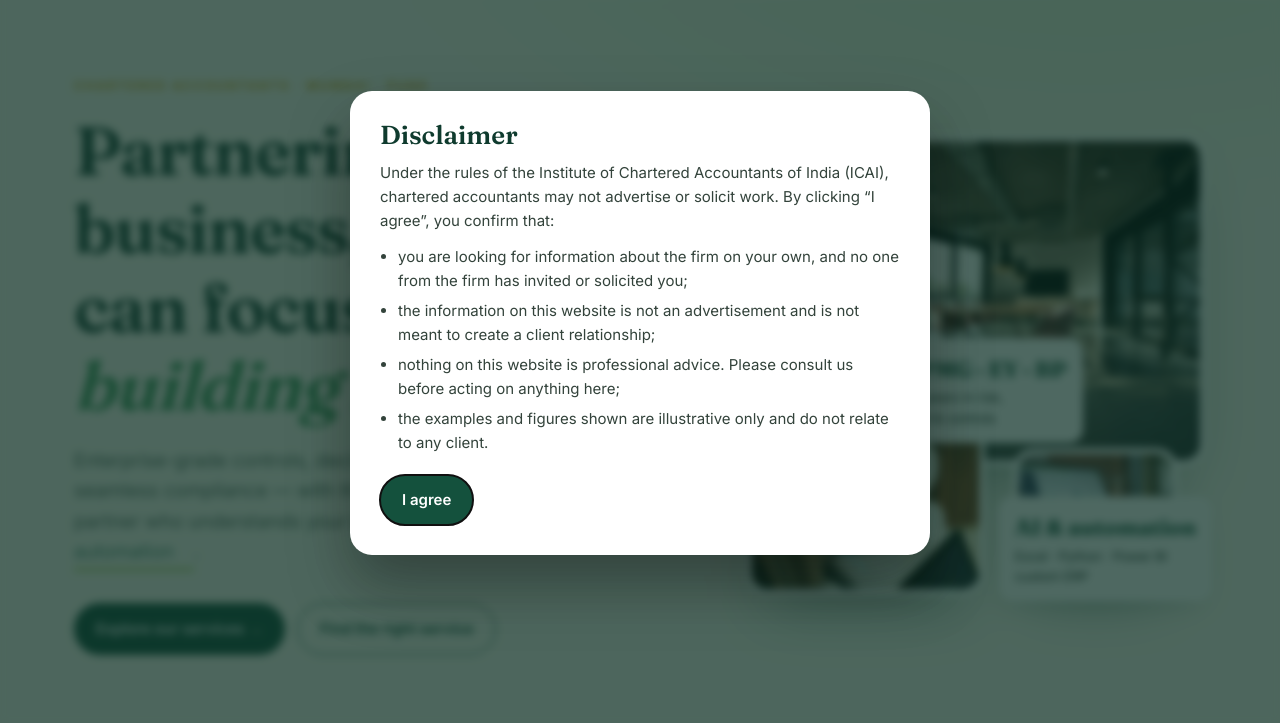
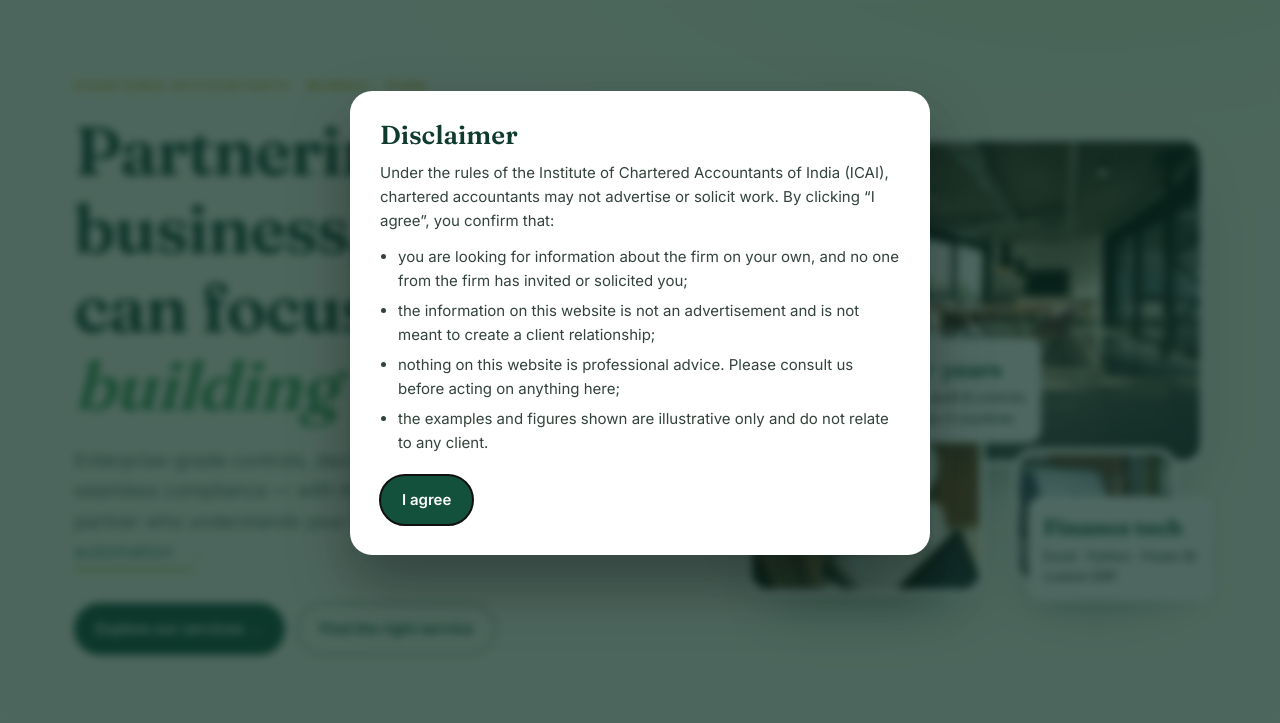
Before and after one commit to jdevendra6509-beep/SDDA-Website, a plain HTML site: page index.html in a window 1280 px wide. Shown: the part 77-800 px from the top of the page. Drawn offline with Linux system fonts and the light colour scheme.

Commit message:
Remove firm names and rename hero automation card
Drop KPMG, EY and BP / British Petroleum from the hero card and founder
bio, and relabel the "AI & automation" card as "Finance tech".

Co-Authored-By: Claude Opus 5.5 <noreply@anthropic.com>
Claude-Session: https://claude.ai/code/session_01LzoGuwiTQoDq7AeuSHCJAx

```diff
--- a/index.html
+++ b/index.html
@@ -49,13 +49,13 @@
       <div class="hero-visual">
         <div class="hero-photos">
           <figure class="hp hp-main"><img src="assets/img/photos/office-glass.jpg" alt="A bright, modern office with a meeting table" width="1200" height="801" fetchpriority="high"></figure>
-          <figure class="hp hp-ai"><img src="assets/img/photos/ai-robot.jpg" alt="A humanoid robot, representing AI and automation" width="800" height="533" loading="lazy"></figure>
+          <figure class="hp hp-ai"><img src="assets/img/photos/ai-robot.jpg" alt="A humanoid robot, representing finance technology" width="800" height="533" loading="lazy"></figure>
           <figure class="hp hp-dash"><img src="assets/img/photos/dashboard-laptop.jpg" alt="A laptop showing a finance dashboard" width="900" height="641" loading="lazy"></figure>
           <svg class="chev-mark" viewBox="0 0 92 76" aria-hidden="true"><path d="M4 4l22 34L4 72h16l22-34L20 4z" fill="#0f5a4a"/><path d="M28 4l22 34-22 34h16l22-34L44 4z" fill="#3f9a5c"/><path d="M52 4l22 34-22 34h16l22-34L68 4z" fill="#9cc63b"/></svg>
         </div>
-        <div class="float f1"><b>KPMG · EY · BP</b>12+ years in risk,<br>audit &amp; controls</div>
+        <div class="float f1"><b>12+ years</b>risk, audit &amp; controls<br>across 4 countries</div>
         <div class="float f2"><b>CA · CS · MBA</b>one team, numbers<br>and business</div>
-        <div class="float f3"><b>AI &amp; automation</b>Excel · Python · Power BI<br>custom ERP</div>
+        <div class="float f3"><b>Finance tech</b>Excel · Python · Power BI<br>custom ERP</div>
       </div>
     </div>
   </section>
@@ -211,8 +211,8 @@
         <div class="role">Founder · Chartered Accountant & Company Secretary</div>
         <p style="font-size:15px">A career of over a decade in internal audit, risk consulting and financial controls, with reviews led across India, Vietnam, Russia and Malaysia.</p>
         <ul>
-          <li>Risk consulting at KPMG and EY</li>
-          <li>In-house risk and controls at British Petroleum</li>
+          <li>Risk consulting at leading global advisory firms</li>
+          <li>In-house risk and controls at a global energy major</li>
           <li>Financial Controller at Deutsche Bank Group</li>
           <li>Led multi-location, multi-process reviews end to end and mentored the teams that ran them</li>
         </ul>
```
